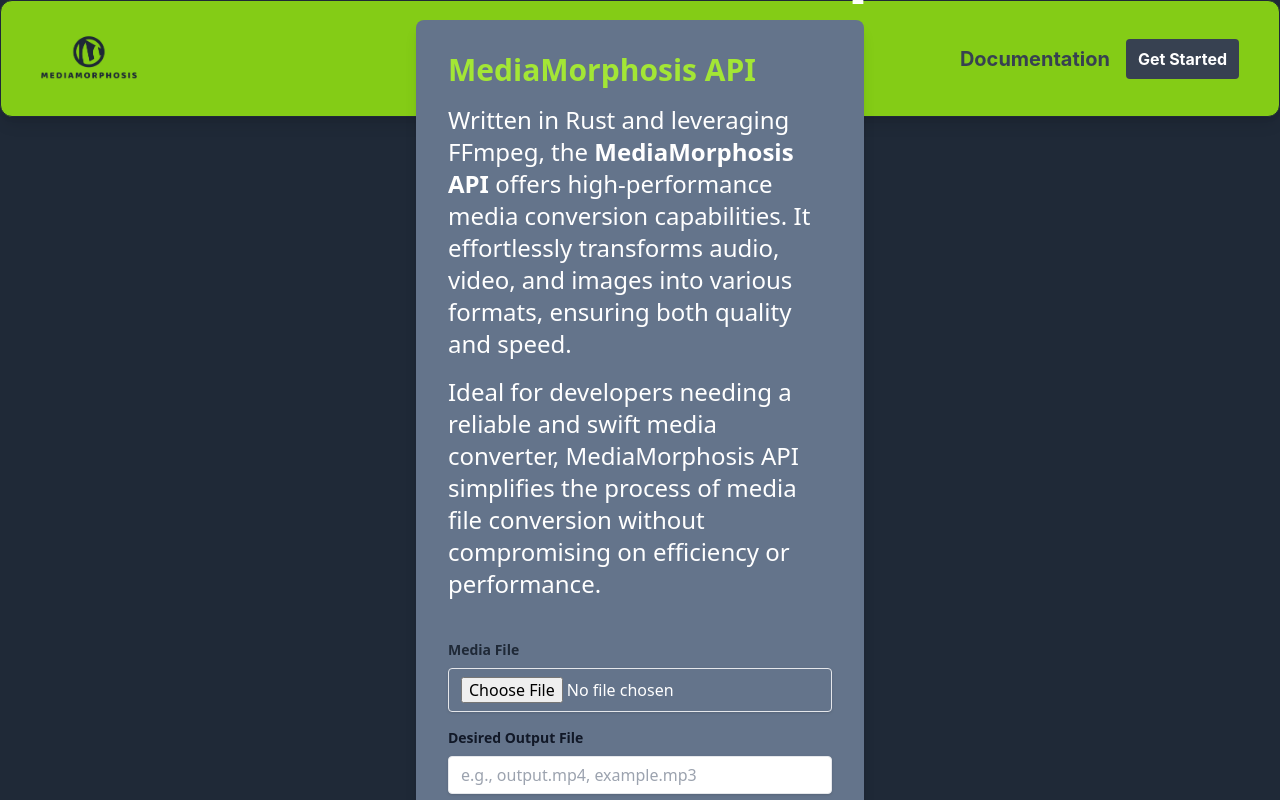
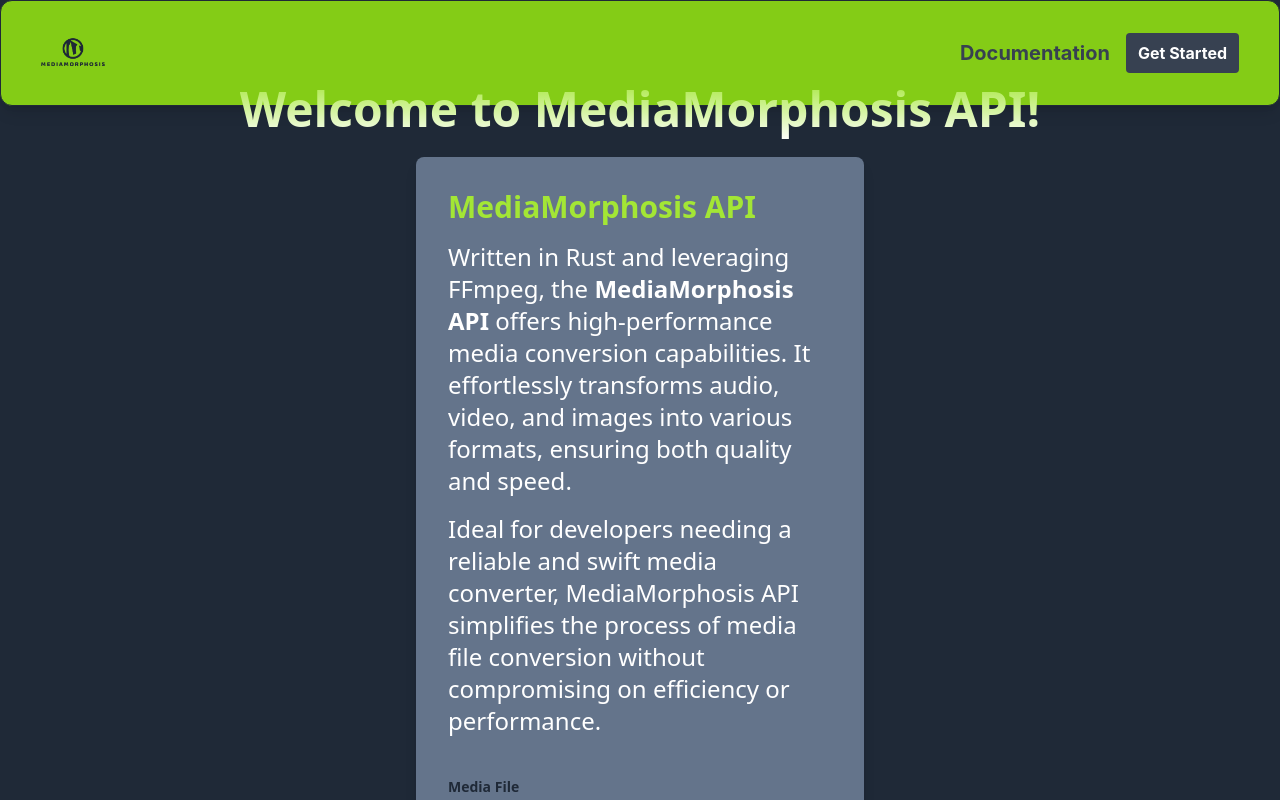
Before and after one commit to NathanKlump/MediaMorphosis-API, a React (Create React App) app in the folder client/: page / in a window 1280 px wide. Shown: the top 800 px of the page. Built offline with nearby package versions, Linux system fonts and the light colour scheme.

Commit message:
changes made to design of website

```diff
--- a/client/src/App.js
+++ b/client/src/App.js
@@ -70,7 +70,7 @@
             <div className="flex justify-between items-center px-10 py-8 bg-lime-500 text-white shadow-lg rounded-xl border border-gray-800">
               <Link to="/" className="logo">
                 <img
-                  className="max-w-24 max-h-24 logo-img"
+                  className="max-w-16 max-h-16 logo-img"
                   src="logo.png"
                   alt="MediaMorpher Logo"
                 />
@@ -105,11 +105,11 @@
         </Routes>
 
         {/* Main section containing the hear/main content (like the FAQ and converter) */}
-        <main className="relative">
+        <main className="my-40">
           {/* The main content, the converter */}
           <section className="h-screen flex justify-center items-center flex-col">
             <div className="font-sans flex flex-col justify-center items-center mb-20">
-              <h1 className="bg-gradient-to-b from-lime-400 opacity-100 to-white bg-clip-text text-5xl py-2 text-transparent font-bold lg:text-7xl text-center mb-4">
+              <h1 className="bg-gradient-to-b from-lime-400 opacity-100 to-white bg-clip-text text-5xl py-2 text-transparent font-bold text-center mb-4">
                 Welcome to MediaMorphosis API!
               </h1>
               <div className="max-w-md mx-auto p-8 shadow-lg rounded-lg bg-slate-500">
@@ -173,7 +173,7 @@
 
             {/* The FAQ */}
             <section className="w-full">
-              <h1 className="bg-gradient-to-b from-lime-400 opacity-100 to-white bg-clip-text text-5xl py-2 text-transparent font-bold lg:text-5xl text-center">
+              <h1 className="bg-gradient-to-b from-lime-400 opacity-100 to-white bg-clip-text text-5xl py-2 text-transparent font-bold text-center">
                 Why Choose MediaMorphosis?
               </h1>
 
```
